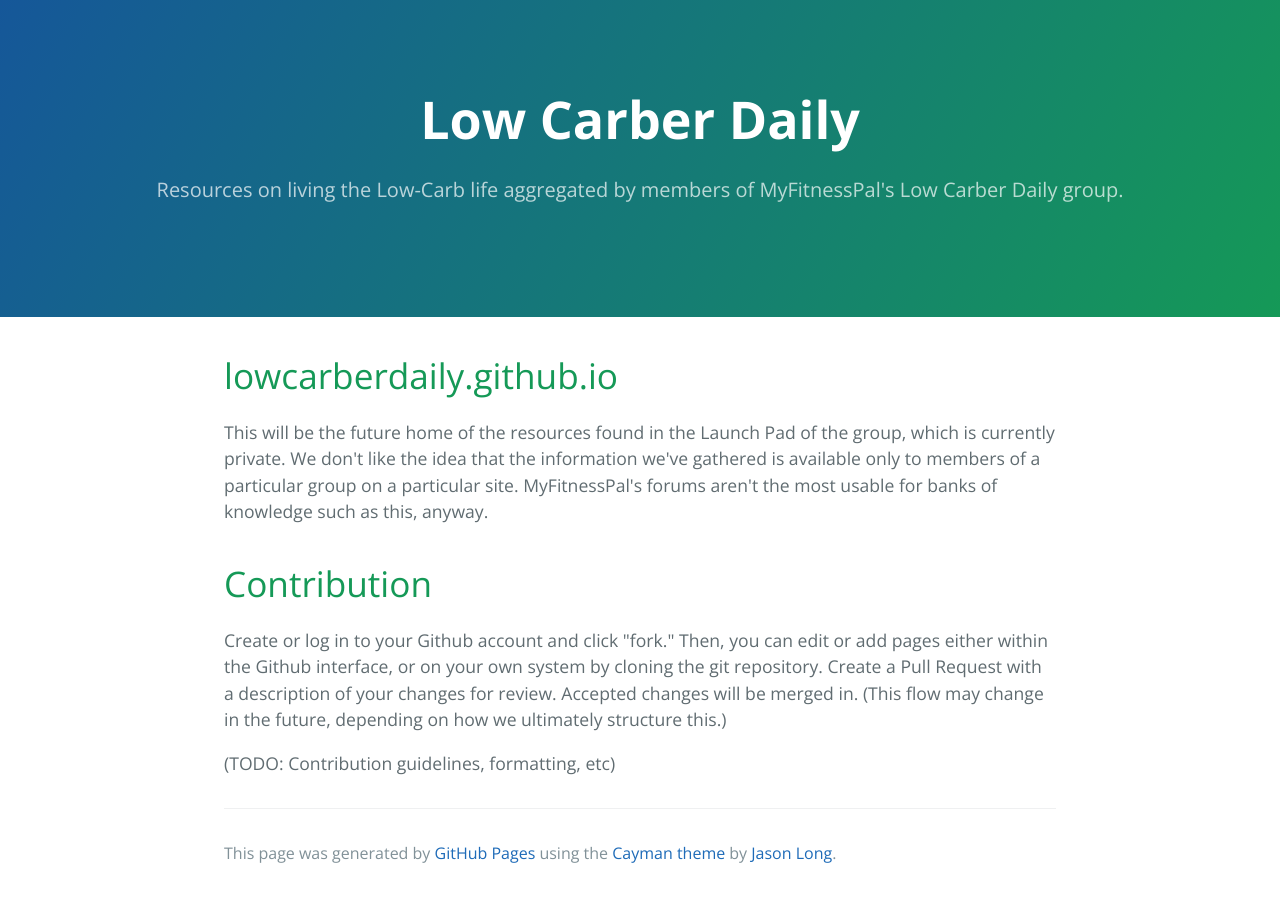
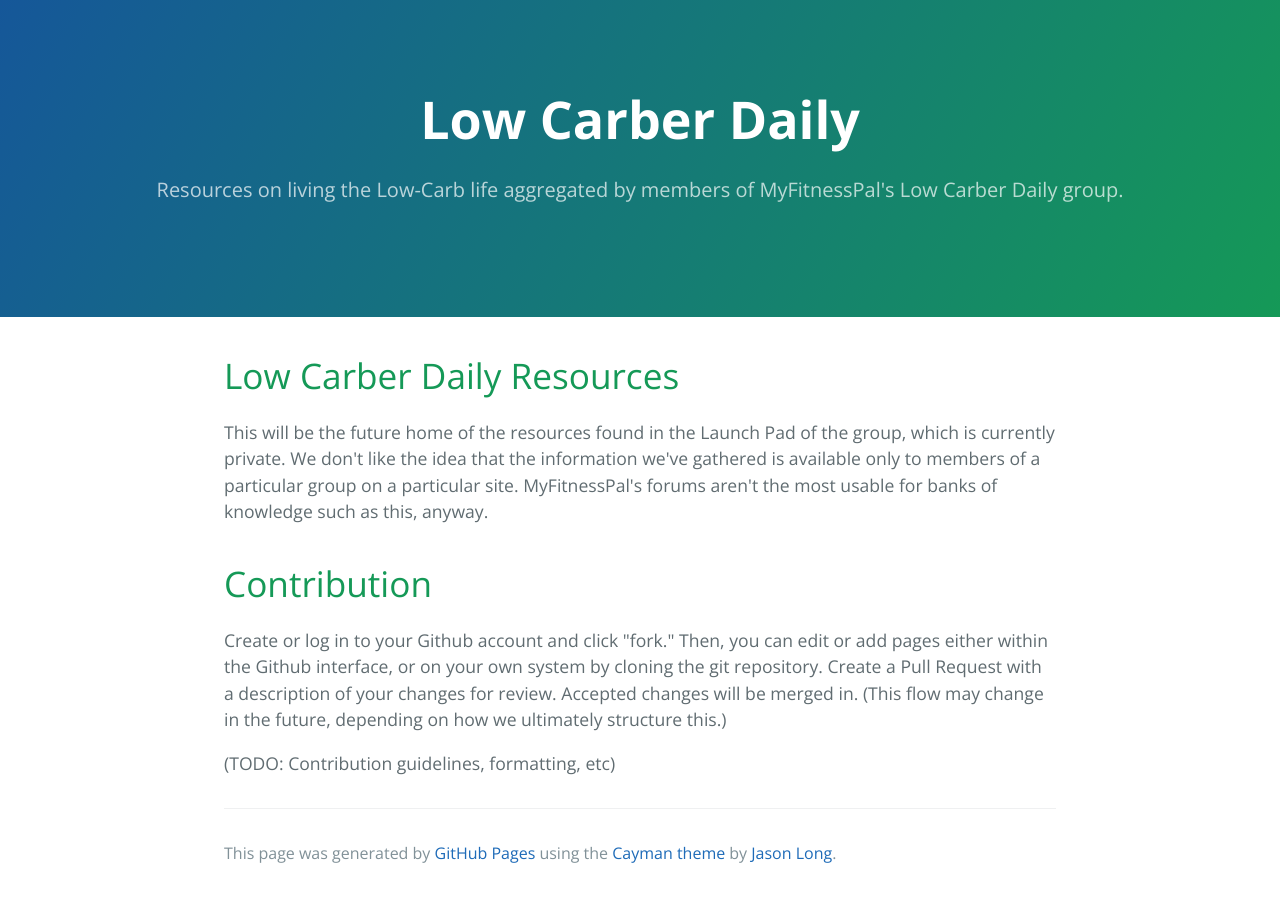
Before and after one commit to LowCarberDaily/lowcarberdaily.github.io, a plain HTML site: page index.html in a window 1280 px wide. Drawn offline with nearby package versions, Linux system fonts and the light colour scheme.

Commit message:
Update index.html

```diff
--- a/index.html
+++ b/index.html
@@ -17,7 +17,7 @@
 
     <section class="main-content">
       <h1>
-<a id="lowcarberdailygithubio" class="anchor" href="#lowcarberdailygithubio" aria-hidden="true"><span class="octicon octicon-link"></span></a>lowcarberdaily.github.io</h1>
+<a id="lowcarberdailygithubio" class="anchor" href="#lowcarberdailygithubio" aria-hidden="true"><span class="octicon octicon-link"></span></a>Low Carber Daily Resources</h1>
 
 <p>This will be the future home of the resources found in the Launch Pad of the group, which is currently private. We don't like the idea that the information we've gathered is available only to members of a particular group on a particular site. MyFitnessPal's forums aren't the most usable for banks of knowledge such as this, anyway.</p>
 
```
